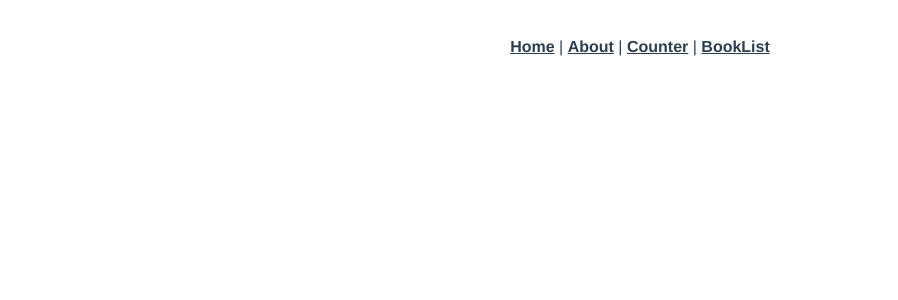
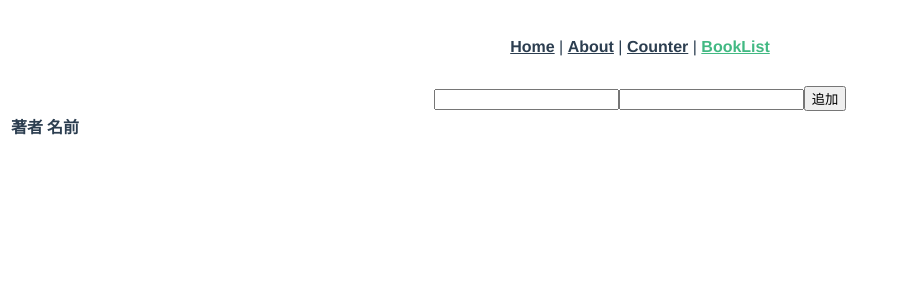
Before and after one commit to toyoshun/vue3-practice, a Vue app: page /books in a window 1280 px wide. Shown: the top 300 px of the page, without its empty margins (0-898 px from the left). Built offline with nearby package versions, Linux system fonts and the light colour scheme.

Commit message:
コンポーネント化

```diff
--- a/src/App.vue
+++ b/src/App.vue
@@ -3,7 +3,7 @@
     <router-link to="/">Home</router-link> |
     <router-link to="/about">About</router-link> |
     <router-link to="/counter">Counter</router-link> |
-    <router-link to="/book-list">BookList</router-link>
+    <router-link to="/books">BookList</router-link>
   </div>
   <router-view/>
 </template>
--- a/src/views/BookList.vue
+++ b/src/components/Books/BookList.vue
@@ -1,10 +1,5 @@
 <template>
-  <div class="home">
-    <div>
-      <input v-model="book.name" />
-      <input v-model="book.author" />
-      <button v-on:click="add">追加</button>
-    </div>
+  <div>
     <table>
       <thead>
         <tr>
@@ -23,25 +18,16 @@
 </template>
 
 <script lang="ts">
-import { defineComponent, computed, reactive } from "vue";
-import { useStore, Book } from "@/store";
+import { defineComponent, computed } from "vue";
+import { useStore } from "@/store";
 
 export default defineComponent({
   setup() {
-    // 追加する本の入力蘭のv-model
-    const book = reactive({
-      name: "",
-      author: "",
-    });
-
     // Storeを取得する
     const store = useStore();
 
     return {
-      book, // v-model
       books: computed(() => store.state.books), // 本の一覧を返す
-      add: () =>
-        store.dispatch("add", { name: book.name, author: book.author } as Book), // 本を追加する
     };
   },
 });
--- a/src/router/index.ts
+++ b/src/router/index.ts
@@ -21,9 +21,9 @@ const routes: Array<RouteRecordRaw> = [
     component: () => import('../views/Counter.vue')
   },
   {
-    path: '/book-list',
-    name: 'BookList',
-    component: () => import('../views/BookList.vue')
+    path: '/books',
+    name: 'Books',
+    component: () => import('../views/Books.vue')
   }
 ]
 
--- /dev/null
+++ b/src/views/Books.vue
@@ -0,0 +1,40 @@
+<template>
+  <div class="home">
+    <div>
+      <input v-model="book.name" />
+      <input v-model="book.author" />
+      <button v-on:click="add">追加</button>
+    </div>
+    <List />
+  </div>
+</template>
+
+<script lang="ts">
+import { defineComponent, reactive } from "vue";
+import { useStore, Book } from "@/store";
+import List from "@/components/Books/BookList.vue";
+
+export default defineComponent({
+  components: {
+    // eslint-disable-next-line vue/no-unused-components
+    List,
+  },
+
+  setup() {
+    // 追加する本の入力蘭のv-model
+    const book = reactive({
+      name: "",
+      author: "",
+    });
+
+    // Storeを取得する
+    const store = useStore();
+
+    return {
+      book, // v-model
+      add: () =>
+        store.dispatch("add", { name: book.name, author: book.author } as Book), // 本を追加する
+    };
+  },
+});
+</script>
--- a/src/views/Counter.vue
+++ b/src/views/Counter.vue
@@ -12,7 +12,7 @@
 <script lang="ts">
 import { defineComponent, computed } from "vue";
 import { useStore } from "@/store";
-import CountResetButton from "@/components/CountResetButton.vue";
+import CountResetButton from "@/components/Counter/CountResetButton.vue";
 
 export default defineComponent({
   components: {
```
Also changed, not shown: src/components/Counter/CountResetButton.vue (renamed from src/components/CountResetButton.vue).
